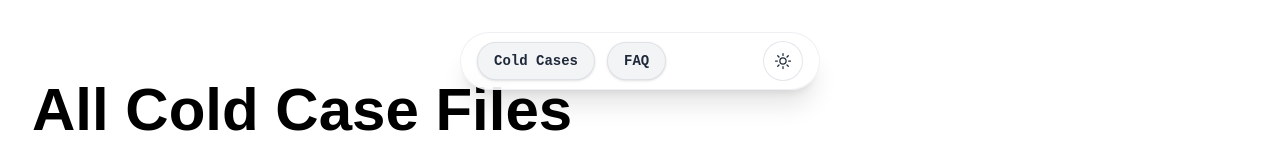
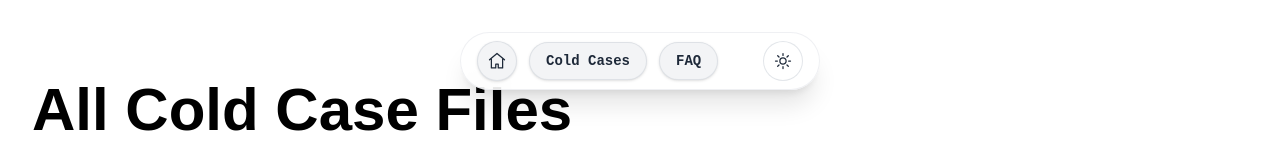
Before and after one commit to MidasXIV/hub98-my-mystery-party, a Next.js app: page /cases in a window 1280 px wide. Shown: the top 160 px of the page. Built offline with nearby package versions, Linux system fonts and the light colour scheme; no server answers; a web font is replaced by a local one.

Commit message:
feat: update detective count in Hero component and add conditional Home button in Header

```diff
--- a/src/components/Hero.tsx
+++ b/src/components/Hero.tsx
@@ -47,7 +47,7 @@ export default function Hero() {
             {/* Left Stats Card */}
             <div className="w-full max-w-xs rounded-xl bg-black/60 p-5 text-white/90 shadow-xl backdrop-blur-lg">
               <p className="text-sm leading-relaxed">
-                Join over 500,000 active detectives and solve cases inspired by
+                Join over 5,000 active detectives and solve cases inspired by
                 real-world mysteries. New case files added monthly.
               </p>
               <button className="mt-4 inline-flex items-center gap-2 text-sm font-medium text-white/95 transition-opacity hover:opacity-80">
--- a/src/components/footer.tsx
+++ b/src/components/footer.tsx
@@ -80,8 +80,9 @@ function Footer() {
     { label: "Privacy Policy", href: "/privacy-policy" },
     { label: "Disclaimer", href: "/disclaimer" },
     { label: "Accessibility", href: "/accessibility-statement" },
-    { label: "Instagram", href: "https://instagram.com/mymysteryparty", external: true },
-    { label: "Facebook", href: "https://facebook.com/mymysteryparty", external: true }
+    { label: "Pinterest", href: "https://www.pinterest.com/mymysterypartypins/", external: true },
+    // { label: "Facebook", href: "https://facebook.com/mymysteryparty", external: true }
+    // { label: "Facebook", href: "https://facebook.com/mymysteryparty", external: true }
   ];
   return (
     <>
@@ -101,7 +102,7 @@ function Footer() {
         className="relative h-[750px] md:h-[400px] w-full"
         style={{ clipPath: "polygon(0% 0, 100% 0%, 100% 100%, 0 100%)" }}
       >
-        <div className="fixed bottom-0 h-[750px] md:h-[400px] w-full">
+        <div className="fixed bottom-0 h-[750px] md:h-[400px] w-full z-50">
           <div className="sticky top-[calc(100vh-750px)] md:top-[calc(100vh-400px)] h-full overflow-y-auto">
             <div className={clsx("size-full border-t", containerClasses)}>
               {/* Decorative radial gradients retained */}
--- a/src/components/header.tsx
+++ b/src/components/header.tsx
@@ -1,6 +1,7 @@
 "use client";
 import React from "react";
 import Link from "next/link";
+import { usePathname } from "next/navigation";
 import { useTheme } from "next-themes";
 
 const Header = () => {
@@ -10,6 +11,9 @@ const Header = () => {
   const { resolvedTheme, setTheme } = useTheme();
   const [mounted, setMounted] = React.useState(false);
   React.useEffect(() => setMounted(true), []);
+  // Detect current route to conditionally show a Home button when not on the homepage
+  const pathname = usePathname();
+  const showHomeButton = pathname !== "/";
 
   const effectiveTheme = mounted ? resolvedTheme : undefined; // undefined during SSR/hydration
   const toggleTheme = () => {
@@ -21,6 +25,28 @@ const Header = () => {
     <header
       className="fixed left-1/2 top-8 z-50 transform -translate-x-1/2 flex items-center px-4 py-2 bg-white/80 dark:bg-black/40 border border-gray-200/60 dark:border-white/10 shadow-xl rounded-full w-[360px] max-w-full gap-3 backdrop-blur-md"
     >
+      {showHomeButton && (
+        <Link
+          href="/"
+          aria-label="Go to homepage"
+          className="inline-flex h-10 w-10 items-center justify-center rounded-full border border-gray-300/60 dark:border-white/10 bg-gray-100 hover:bg-gray-200 text-gray-800 dark:bg-white/10 dark:text-white dark:hover:bg-white/20 shadow transition"
+        >
+          <svg
+            xmlns="http://www.w3.org/2000/svg"
+            viewBox="0 0 24 24"
+            fill="none"
+            stroke="currentColor"
+            strokeWidth={1.5}
+            className="size-5"
+          >
+            <path
+              strokeLinecap="round"
+              strokeLinejoin="round"
+              d="M3 10.5l9-7.5 9 7.5M5.25 9.75V20.25h5.25v-4.5h3v4.5h5.25V9.75"
+            />
+          </svg>
+        </Link>
+      )}
       <Link
         href="/#cases"
         className="font-mono text-sm px-4 py-2 rounded-full bg-gray-100 hover:bg-gray-200 text-gray-800 dark:bg-white/10 dark:text-white dark:hover:bg-white/20 font-semibold shadow border border-gray-300/60 dark:border-white/10 transition"
```
